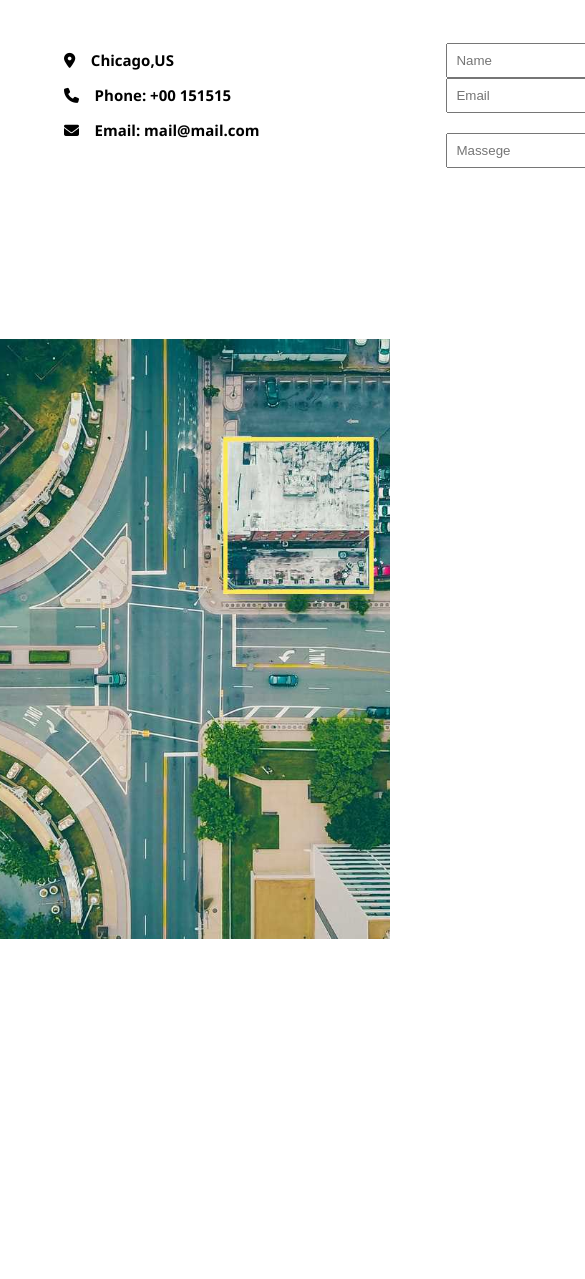
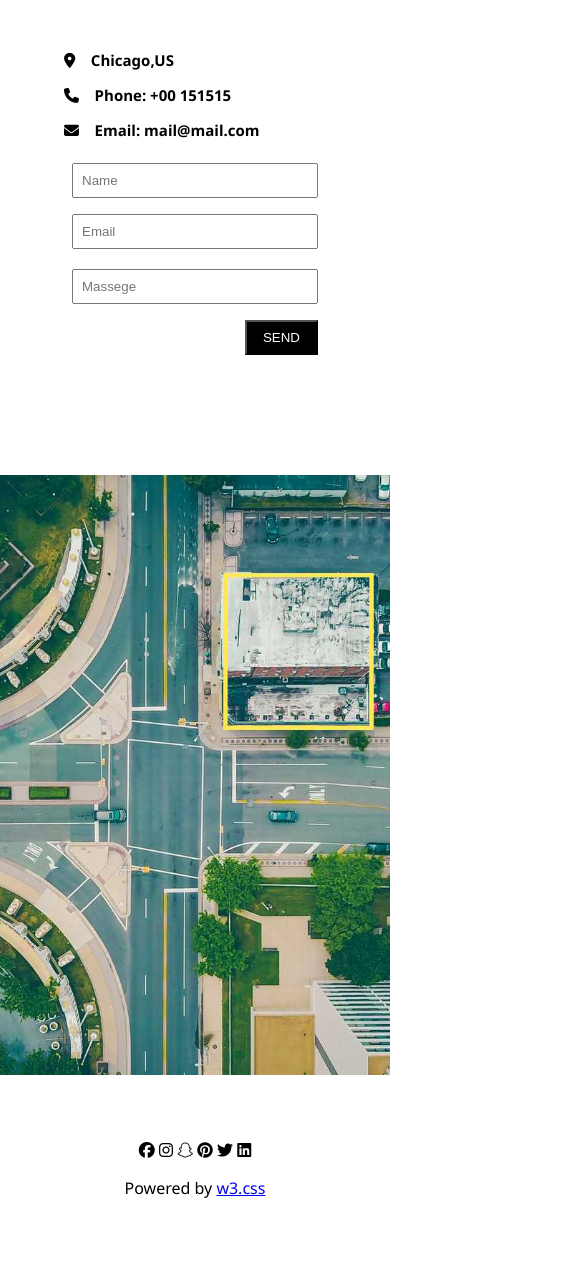
Before and after one commit to ElcanQuliyev/Collabrate-1, a plain HTML site: page index.html in a window 390 px wide. Shown: the part 162-1441 px from the top of the page, 585 px wide, since content can reach past the window. Before the commit the page ends 1101 px from the top, so only its background shows below. Drawn offline with Linux system fonts and the light colour scheme.

Commit message:
footer added

```diff
--- a/css/main.css
+++ b/css/main.css
@@ -68,3 +68,37 @@ div.img {
     width: 100%;
     height: 600px;
 }
+
+div.footer {
+    padding: 64px 16px;
+}
+
+div.icon {
+    text-align: center;
+}
+
+div.firstInputs {
+    display: flex;
+    gap: 16px;
+}
+
+input.Massege {
+    width: 100%;
+    box-sizing: border-box;
+}
+
+@media (max-width: 600px) {
+    div.half {
+        flex-direction: column;
+    }
+
+    div.firstInputs {
+        flex-direction: column;
+    }
+}
+
+@media (max-width: 480px) {
+    #Contact {
+        width: 100%;
+    }
+}
--- a/index.html
+++ b/index.html
@@ -41,7 +41,19 @@
     </section>
     <div class="img"></div>
 
-    <footer> </footer>
+    <footer>
+        <div class="footer">
+            <div class="icon">
+                <i class="fa-brands fa-facebook"></i>
+                <i class="fa-brands fa-instagram"></i>
+                <i class="fa-brands fa-snapchat"></i>
+                <i class="fa-brands fa-pinterest"></i>
+                <i class="fa-brands fa-twitter"></i>
+                <i class="fa-brands fa-linkedin"></i>
+                <p>Powered by <a href="#">w3.css</a></p>
+            </div>
+        </div>
+    </footer>
 
     <script src="https://kit.fontawesome.com/7972087a8c.js" crossorigin="anonymous"></script>
 </body>
```
